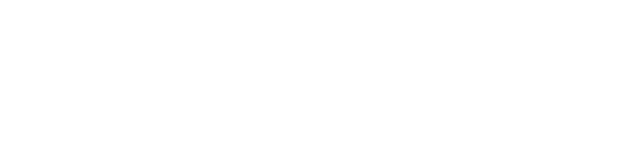
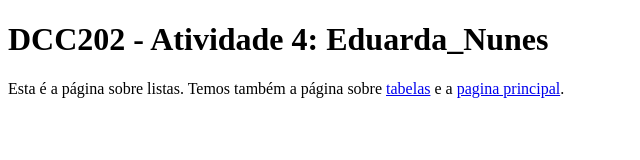
Before and after one commit to ufjf-dcc202/ufjf-dcc202-2023-3-a-atv4-EduardaNunes, a website: page listas.html in a window 1280 px wide. Shown: the whole page, without its empty margins (0-640 px from the left). Drawn offline with Linux system fonts and the light colour scheme.

Commit message:
tag main com h1 e parágrafo criado para a página de listas

```diff
--- a/listas.html
+++ b/listas.html
@@ -7,5 +7,10 @@
 </head>
 <body>
 
+    <main>
+        <h1>DCC202 - Atividade 4: Eduarda_Nunes</h1>
+        <p> Esta é a página sobre listas. Temos também a página sobre <a href="tabelas.html">tabelas</a> e a <a href="index.html">pagina principal</a>.</p>
+    </main>
+
 </body>
 </html>
```
